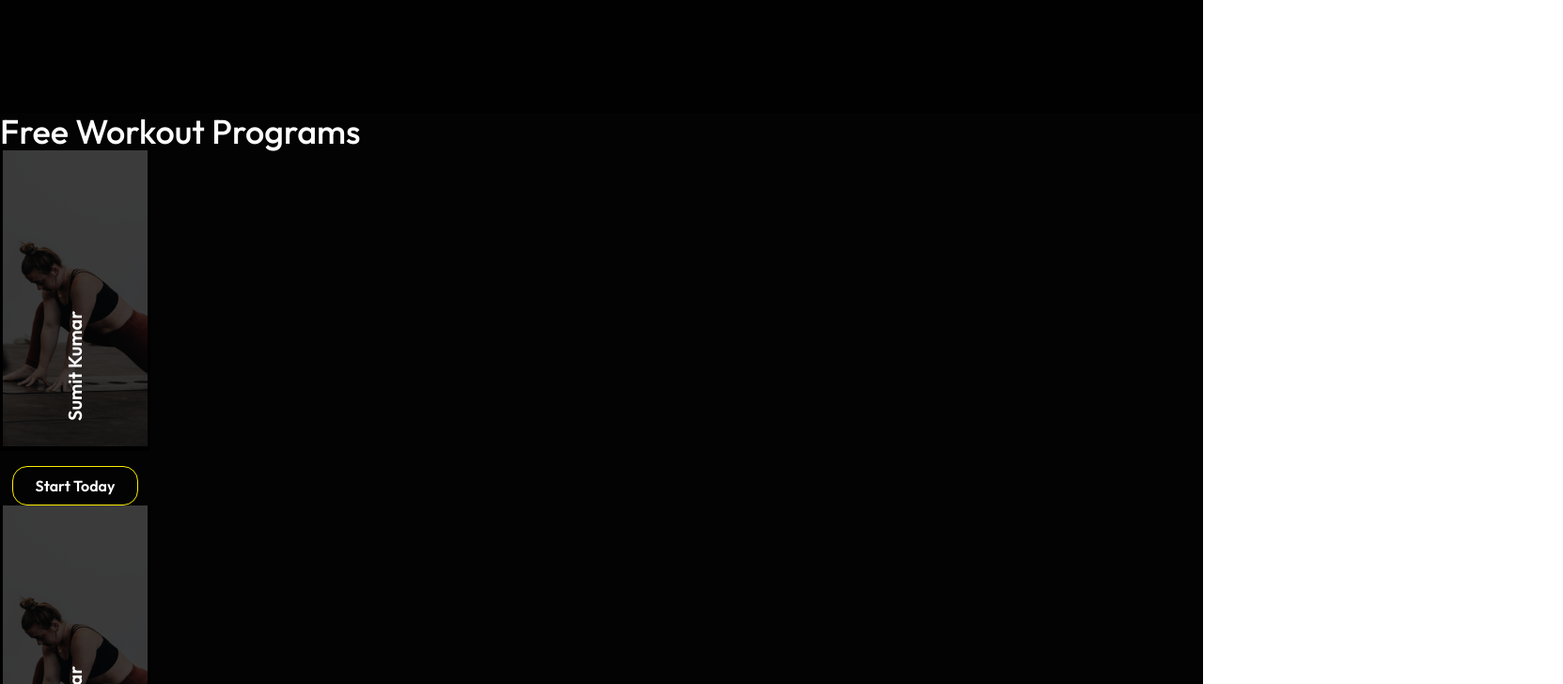
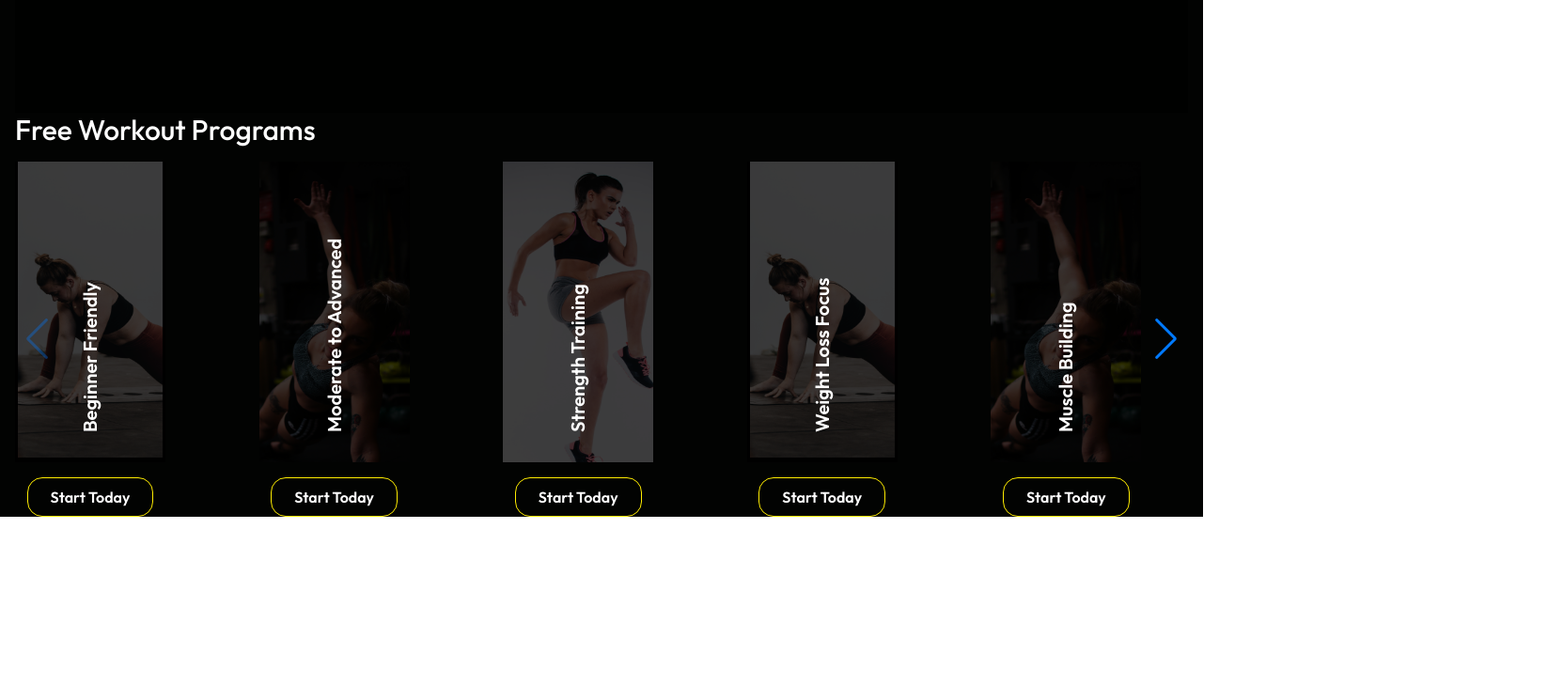
Before and after one commit to developersumit01/gym, a React (Vite) app: page / in a window 1280 px wide. Shown: the part 680-1408 px from the top of the page at 94% size, 1663 px wide, since content can reach past the window. After the commit the page ends 1230 px from the top, so only its background shows below. Built offline with nearby package versions, Linux system fonts and the light colour scheme.

Commit message:
Programs List in home page done:

```diff
--- a/src/components/footer.tsx
+++ b/src/components/footer.tsx
@@ -1,7 +1,10 @@
+import { Navigation } from 'swiper/modules';
+import { Swiper, SwiperSlide } from 'swiper/react';
+
 const Footer = () => {
    return (
       <>
-         <h1>I am Footer</h1>
+
       </>
    );
 }
--- a/src/layout.tsx
+++ b/src/layout.tsx
@@ -1,5 +1,4 @@
 import React from "react";
-import Footer from "./components/footer";
 import Header from "./components/header";
 interface LayoutProps {
   children: React.ReactNode;
--- a/src/pages/home.tsx
+++ b/src/pages/home.tsx
@@ -1,34 +1,43 @@
-import HeroSectionImage from '../assets/images/heroSectionImage.png';
-import Button from '../components/button';
-import { useContext } from 'react';
-import { WorkoutProgramsContext } from '../contexts/workoutPrograms.context';
-import WorkoutProgramCard from '../components/workoutProgramCard';
-import { Swiper, SwiperSlide } from 'swiper/react';
-import 'swiper/swiper-bundle.css';
-import YogaImage from '../assets/images/yoga.png';
+import HeroSectionImage from "../assets/images/heroSectionImage.png";
+import Button from "../components/button";
+import { useContext } from "react";
+import { WorkoutProgramsContext } from "../contexts/workoutPrograms.context";
+import { Swiper, SwiperSlide } from "swiper/react";
+import "swiper/swiper-bundle.css";
+import { Navigation } from "swiper/modules";
+import WorkoutProgramCard from "../components/workoutProgramCard";
 const Home = () => {
    const [ workoutPrograms ] = useContext(WorkoutProgramsContext);
    return (
       <>
-         <main className="flex flex-col items-center md:justify-center justify-start min-h-screen bg-background text-text">
-            <div className="max-w-layout flex items-start flex-col">
+         <main className="flex flex-col items-center md:justify-center justify-start bg-background text-text md:px-4">
+            <div className="w-full max-w-layout flex items-start flex-col">
                {/* Hero section of home page start here */}
-               <div className="relative bg-hero-image md:bg-none bg-cover bg-center flex flex-col items-center justify-center md:h-[100dvh] h-[64dvh] md:mt-0 mt-[70px] md:px-0 px-4">
+               <div className="relative bg-hero-image md:bg-none bg-cover bg-center flex flex-col items-center justify-center md:h-screen h-[64vh] md:mt-0 mt-[70px] md:px-0 px-4">
                   {/* Background Overlay with opacity */}
-                  <div className="absolute inset-0 bg-black/80 z-0" aria-hidden="true"></div>
+                  <div
+                     className="absolute inset-0 bg-black/80 z-0"
+                     aria-hidden="true"></div>
 
                   {/* Main Content */}
                   <div className="relative z-10 grid grid-cols-1 md:grid-cols-2 gap-2">
                      <div className="flex flex-col items-start justify-center md:gap-12 gap-8">
                         <div>
-                           <div className='text-4xl md:text-7xl mb-3'>make your</div>
-                           <div className='text-4xl md:text-7xl font-bold tracking-widest'>BODY SHAPE</div>
+                           <div className="text-4xl md:text-7xl mb-3">
+                              make your
+                           </div>
+                           <div className="text-4xl md:text-7xl font-bold tracking-widest">
+                              BODY SHAPE
+                           </div>
                         </div>
-                        <p className='text-lg'>
-                           Being physically active can improve your brain health, help manage weight, reduce the risk of disease, strengthen bones and muscles, and improve your ability to do everyday activities.
+                        <p className="text-lg">
+                           Being physically active can improve your brain
+                           health, help manage weight, reduce the risk of
+                           disease, strengthen bones and muscles, and improve
+                           your ability to do everyday activities.
                         </p>
                         <div>
-                           <Button name='Get Started' />
+                           <Button name="Get Started" />
                         </div>
                      </div>
 
@@ -38,32 +47,49 @@ const Home = () => {
                   </div>
                </div>
                {/* Hero section of home page end here */}
-               <div className="text-text">
-                  <div className="text-4xl font-medium">Free Workout Programs</div>
-                  {/* <Swiper slidesPerView={1} spaceBetween={10} loop={false}>
-                     {workoutPrograms.map((program:any) => (
-                        <SwiperSlide key={program.id}>
-                           <WorkoutProgramCard image={program.image} text={program.text} />
-                        </SwiperSlide>
-                     ))}
-                  </Swiper> */}
-                  <Swiper slidesPerView={1} spaceBetween={10} loop={true}>
-                     {/* {workoutPrograms.map((program) => ( */}
-                        <SwiperSlide key={'jhsdj'}>
-                           <WorkoutProgramCard image={YogaImage} text={"Sumit Kumar"} />
-                           <WorkoutProgramCard image={YogaImage} text={"Sumit Kumar"} />
-                           <WorkoutProgramCard image={YogaImage} text={"Sumit Kumar"} />
-                           <WorkoutProgramCard image={YogaImage} text={"Sumit Kumar"} />
-                           <WorkoutProgramCard image={YogaImage} text={"Sumit Kumar"} />
-                           <WorkoutProgramCard image={YogaImage} text={"Sumit Kumar"} />
-                           <WorkoutProgramCard image={YogaImage} text={"Sumit Kumar"} />
-                           <WorkoutProgramCard image={YogaImage} text={"Sumit Kumar"} />
-                        </SwiperSlide>
-                     {/* ))} */}
-                  </Swiper>
-               </div>
             </div>
          </main>
+         {/* Programs List Start here */}
+         <section className="bg-background text-text md:px-4">
+            <div className="bg-background text-center text-text max-w-layout mx-auto">
+               <div className="text-2xl md:text-3xl font-medium text-start ml-4 md:ml-0 mb-4">Free Workout Programs</div>
+               <Swiper
+                  navigation={true}
+                  modules={[ Navigation ]}
+                  slidesPerView={5}
+                  spaceBetween={2}
+                  loop={false}
+                  breakpoints={{
+                     300: {
+                        slidesPerView: 2,
+                        spaceBetween: 20,
+                     },
+                     768: {
+                        slidesPerView: 3,
+                        spaceBetween: 30,
+                     },
+                     1024: {
+                        slidesPerView: 4,
+                        spaceBetween: 40,
+                     },
+                     1280: {
+                        slidesPerView: 5,
+                        spaceBetween: 50,
+                     },
+                  }}
+                  className="md:!mx-0 !mx-4">
+                  {workoutPrograms.map((program: any) => (
+                     <SwiperSlide key={program.id}>
+                        <WorkoutProgramCard
+                           image={program.image}
+                           text={program.text}
+                        />
+                     </SwiperSlide>
+                  ))}
+               </Swiper>
+            </div>
+         </section>
+         {/* Programs List End here */}
       </>
    );
 };
```
Also changed, not shown: 1 other file (tests, documents, lock files or other folders).
